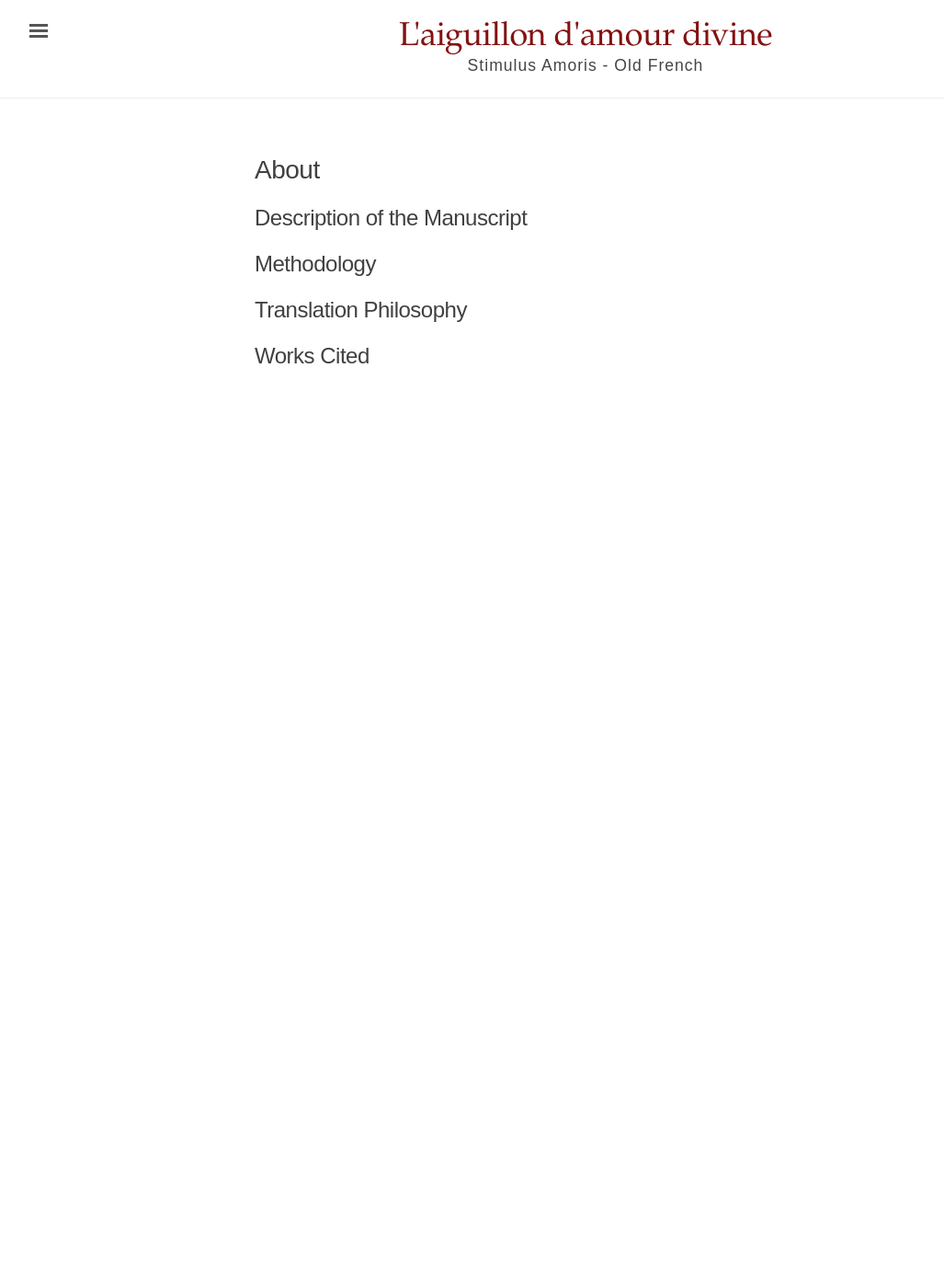
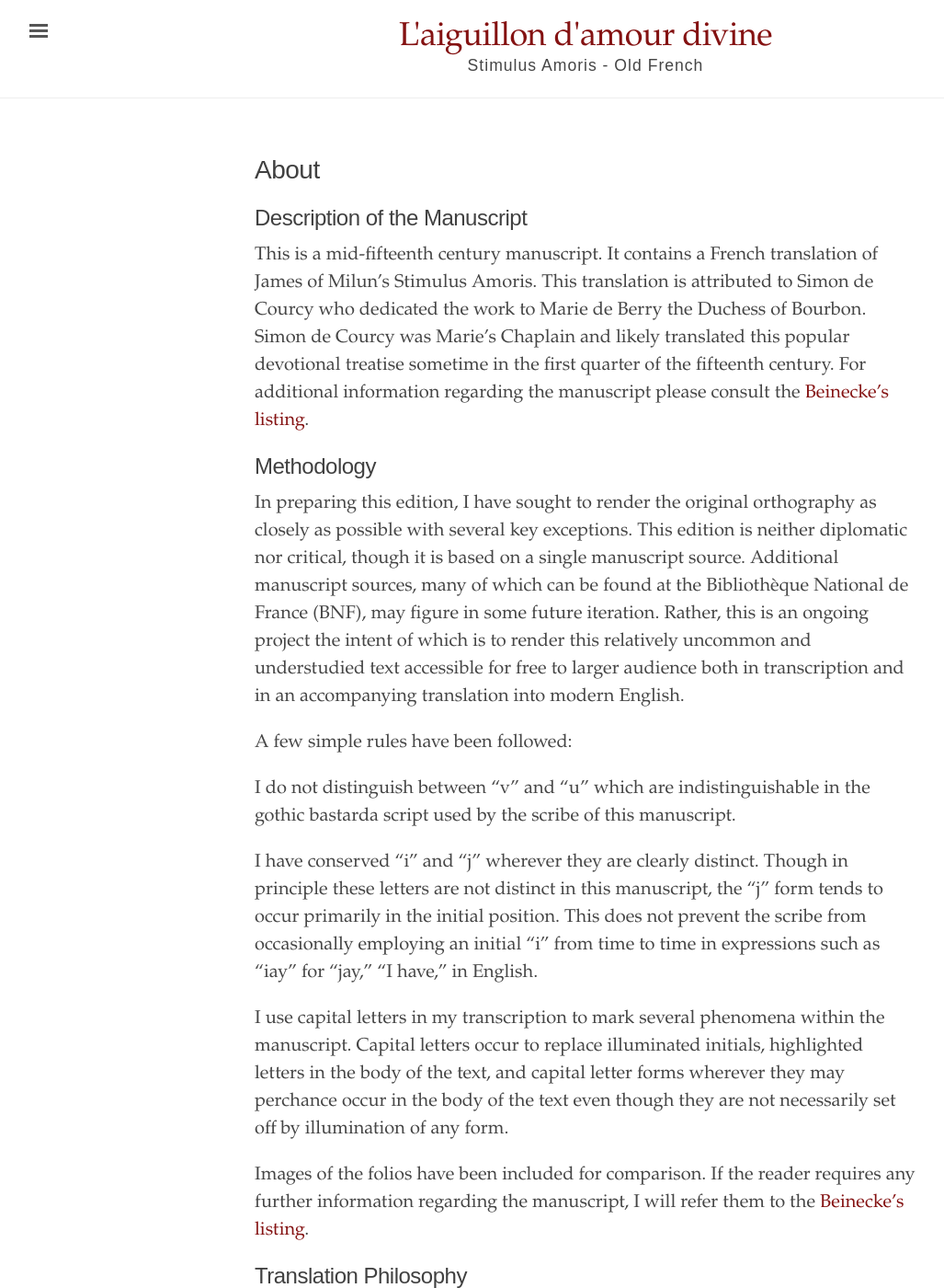
Before and after one commit to oldfrenchtexts/L-aiguillon-d-amour-divine, a Jekyll site: the page built from about.md, in a window 1280 px wide and 1400 px high. Shown: the whole window at 92% size, without its empty margins (3-1030 px from the left). Built offline with Jekyll 4.4.1, drawn with Linux system fonts in a browser that asks for light colours; some of the changed text lies outside the part shown.

Commit message:
Update about.md

```diff
--- a/about.md
+++ b/about.md
@@ -5,14 +5,30 @@ title: About
 
 ## Description of the Manuscript
 
-
+This is a mid-fifteenth century manuscript. It contains a French translation of James of Milun’s Stimulus Amoris. This translation is attributed to Simon de Courcy who dedicated the work to Marie de Berry the Duchess of Bourbon. Simon de Courcy was Marie’s Chaplain and likely translated this popular devotional treatise sometime in the first quarter of the fifteenth century. For additional information regarding the manuscript please consult the [Beinecke’s listing](https://pre1600ms.beinecke.library.yale.edu/docs/pre1600.ms1166.htm).
 
 ## Methodology
 
+In preparing this edition, I have sought to render the original orthography as closely as possible with several key exceptions. This edition is neither diplomatic nor critical, though it is based on a single manuscript source. Additional manuscript sources, many of which can be found at the Bibliothèque National de France (BNF), may figure in some future iteration. Rather, this is an ongoing project the intent of which is to render this relatively uncommon and understudied text accessible for free to larger audience both in transcription and in an accompanying translation into modern English.
 
+A few simple rules have been followed:
+
+I do not distinguish between “v” and “u” which are indistinguishable in the gothic bastarda script used by the scribe of this manuscript.
+
+I have conserved “i” and “j” wherever they are clearly distinct. Though in principle these letters are not distinct in this manuscript, the “j” form tends to occur primarily in the initial position. This does not prevent the scribe from occasionally employing an initial “i” from time to time in expressions such as “iay” for “jay,” “I have,” in English.
+
+I use capital letters in my transcription to mark several phenomena within the manuscript. Capital letters occur to replace illuminated initials, highlighted letters in the body of the text, and capital letter forms wherever they may perchance occur in the body of the text even though they are not necessarily set off by illumination of any form.
+
+Images of the folios have been included for comparison. If the reader requires any further information regarding the manuscript, I will refer them to the [Beinecke's listing](https://pre1600ms.beinecke.library.yale.edu/docs/pre1600.ms1166.htm).
 
 ## Translation Philosophy
 
+For my translation, I have cultivated a middle of the road approach. While I have done my best to respect the syntax, form, and content of the original, I have nevertheless labored to make the translation legible to an initiated reader of medieval vernacular literature. A few items are footnoted for clarity.
 
+## Bibliography/Works Cited
 
-## Works Cited
+*The Anglo-Norman Dictionary* (Aberystwyth: University of Aberystwyth) [anglo-norman.net](https://www.anglo-norman.net/entry/).
+
+Godefroy, Frédéric, [*Dictionnaire de l’ancienne langue française et de tous ses dialects du IXe au XVe siècle*](http://micmap.org/dicfro/search/dictionnaire-godefroy/a), 5 volumes (Paris: F. Vieweg, 1888).
+
+Venuti, Lawrence, *Translation Changes Everything: Theory and Practice* (New York: Routledge, 2013).
```
